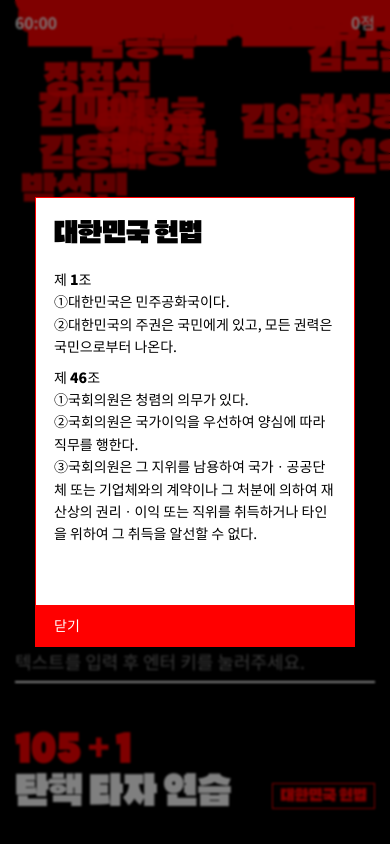
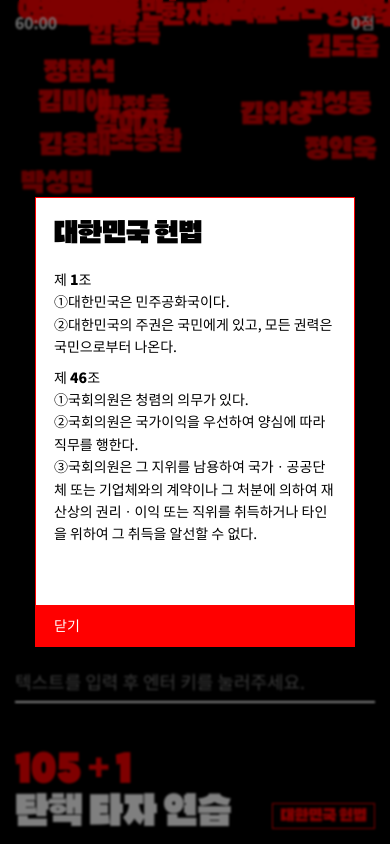
Before and after one commit to zuzokim/impeachment-for-democracy, a React (Vite) app: page / in a window 390 px wide. Built offline with nearby package versions, Linux system fonts and the light colour scheme.

Commit message:
스타일 수정, 모바일 스크롤 흔들림 수정

```diff
--- a/src/App.css
+++ b/src/App.css
@@ -1,5 +1,6 @@
 body {
   background-color: #000;
+  overflow: hidden;
   /* border: 3px solid orange; */
 }
 
@@ -19,6 +20,10 @@ body {
   color: red;
 }
 
+.falling-burden .yoon {
+  font-size: 106px;
+}
+
 @keyframes fall {
   0% {
     top: -50px;
@@ -33,6 +38,10 @@ body {
 @media (max-width: 720px) {
   .falling-burden {
     font-size: 24px;
+  }
+
+  .falling-burden .yoon {
+    font-size: 56px;
   }
 }
 
@@ -314,7 +323,7 @@ input {
     flex-direction: column-reverse;
     gap: 50px;
     align-items: normal;
-    bottom: 20px;
+    bottom: 0;
     justify-content: baseline;
     padding: 15px;
   }
--- a/src/FallingBurdens.tsx
+++ b/src/FallingBurdens.tsx
@@ -20,12 +20,14 @@ function FallingBurdens({ matchedText }: FallingBurdensProps) {
   return (
     <div className="falling-burdens-container">
       {fallingTexts.map((text, index) => {
+        const className =
+          text === "윤석열" ? "falling-burden yoon" : "falling-burden";
+
         return (
           <b
             key={index}
-            className="falling-burden"
+            className={className}
             style={{
-              fontSize: text === "윤석열" ? "106px" : "36px",
               left: `${Math.random() * 100}%`,
               top: `${Math.random() * -100}px`,
               animationDelay: `${Math.random() * 44}s`,
```
